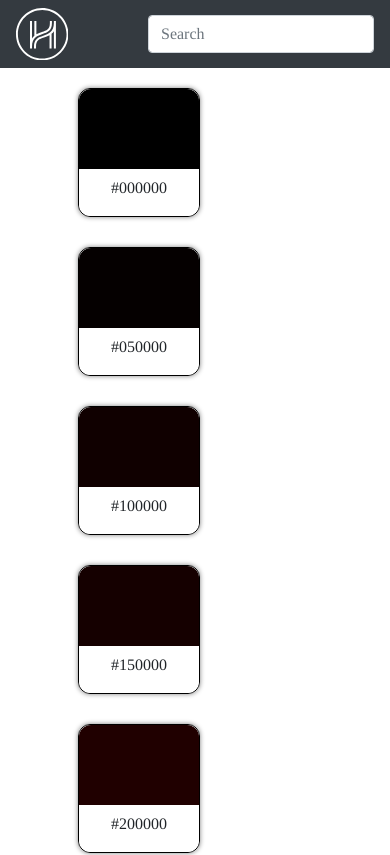
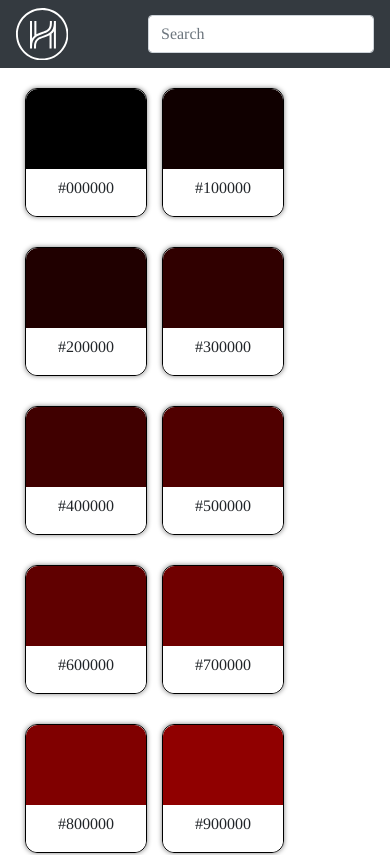
Before and after one commit to curtisyungen/hh-interview, a React (Create React App) app: page /list in a window 390 px wide. Shown: the top 855 px of the page. Built offline with nearby package versions, Linux system fonts and the light colour scheme; a web font is replaced by a local one.

Commit message:
Add files via upload

```diff
--- a/src/App.css
+++ b/src/App.css
@@ -22,19 +22,3 @@ html {
   font-family: "Source Serif Pro", Times, Serif;
   position: relative;
 }
-
-.viewBtn {
-  width: 75px;
-}
-
-.viewBtns {
-  display: block !important;
-  /* position: absolute; */
-  /* right: 40px; */
-  left: 82%;
-  top: 20px;
-}
-
-.view-true {
-  background: lightgray;
-}
--- a/src/App.js
+++ b/src/App.js
@@ -44,7 +44,9 @@ class App extends Component {
     let hexCodes = [];
     let chars = [];
 
-    let increment = 5;
+    // Creates the 'characters', or the two-digit code that will
+    // be used to alter the hex codes to make different shades of colors
+    let increment = Math.floor(100 / COLOR_VARIATIONS);
     let char = "";
     for (var i=0; i<COLOR_VARIATIONS; i++) {
       char = 0 + increment * i;
@@ -54,20 +56,20 @@ class App extends Component {
       chars.push(char);
     }
 
+    // Creates slightly different shades of each base color and appends to hexCodes
     let code;
-    // colors: #000000, #ff0000, #ffa500, #ffff00, #008000, #0000ff, #800080, #654321, #808080
     for (var color=1; color<=9; color++) {
       for (var ch in chars) {
         switch(color) {
-          case 1: code = `#${chars[ch]}0000`; break; // darkest
-          case 2: code = `#ff${chars[ch]}00`; break; // red
-          case 3: code = `#ffa5${chars[ch]}`; break; // orange
-          case 4: code = `#ffff${chars[ch]}`; break; // yellow
-          case 5: code = `#0080${chars[ch]}`; break; // green
-          case 6: code = `#00${chars[ch]}ff`; break; // blue
-          case 7: code = `#80${chars[ch]}80`; break; // purple
-          case 8: code = `#6543${chars[ch]}`; break; // brown
-          case 9: code = `#${chars[ch]}${chars[ch]}${chars[ch]}`; break; // gray
+          case 1: code = `#${chars[ch]}0000`; break; // darkest, #000000
+          case 2: code = `#ff${chars[ch]}00`; break; // red, #ff0000
+          case 3: code = `#ffa5${chars[ch]}`; break; // orange, #ffa500
+          case 4: code = `#ffff${chars[ch]}`; break; // yellow, #ffff00
+          case 5: code = `#0080${chars[ch]}`; break; // green, #008000
+          case 6: code = `#00${chars[ch]}ff`; break; // blue, #0000ff
+          case 7: code = `#80${chars[ch]}80`; break; // purple, #800080
+          case 8: code = `#6543${chars[ch]}`; break; // brown, #654321
+          case 9: code = `#${chars[ch]}${chars[ch]}${chars[ch]}`; break; // gray, #808080
           default: code = "#ffffff";
         }
 
@@ -75,7 +77,6 @@ class App extends Component {
         if (hexCodes.indexOf(code) === -1) {
           hexCodes.push(code);
         }
-
       }
     }
 
@@ -172,7 +173,10 @@ class App extends Component {
           {/* NAVBAR, SIDEBAR */
           /* ====================================================== */}
 
-          <Navbar />
+          <Navbar
+            getColor={this.getColor}
+            hexCodes={this.state.hexCodes}
+          />
 
           <Sidebar
             getColor={this.filterColors}
--- a/src/pages/DetailView.css
+++ b/src/pages/DetailView.css
@@ -8,3 +8,16 @@
     max-width: 100%;
     text-align: center;
 }
+
+@media only screen and (max-width: 990px) {
+    .detailView {
+        margin-left: 260px;
+    }
+}
+
+@media only screen and (max-width: 520px) {
+    .detailView {
+        margin-left: 25px;
+        max-width: 100%;
+    }
+}
--- a/src/pages/ListView.css
+++ b/src/pages/ListView.css
@@ -35,3 +35,16 @@
     border-bottom: 2px solid black;
     font-weight: 700;
 }
+
+@media only screen and (max-width: 990px) {
+    .listView {
+        margin-left: 260px;
+    }
+}
+
+@media only screen and (max-width: 520px) {
+    .listView {
+        margin-left: 25px;
+        max-width: 100%;
+    }
+}
--- a/src/pages/ListView.js
+++ b/src/pages/ListView.js
@@ -25,6 +25,7 @@ class ListView extends Component {
                         {this.props.pages ? (
                             this.props.pages.map(page => (
                                 <li
+                                    key={page}
                                     className={`page-item page-${this.props.currPage === page}`}
                                     onClick={this.props.paginate.bind(null, page)}
                                 >
```
